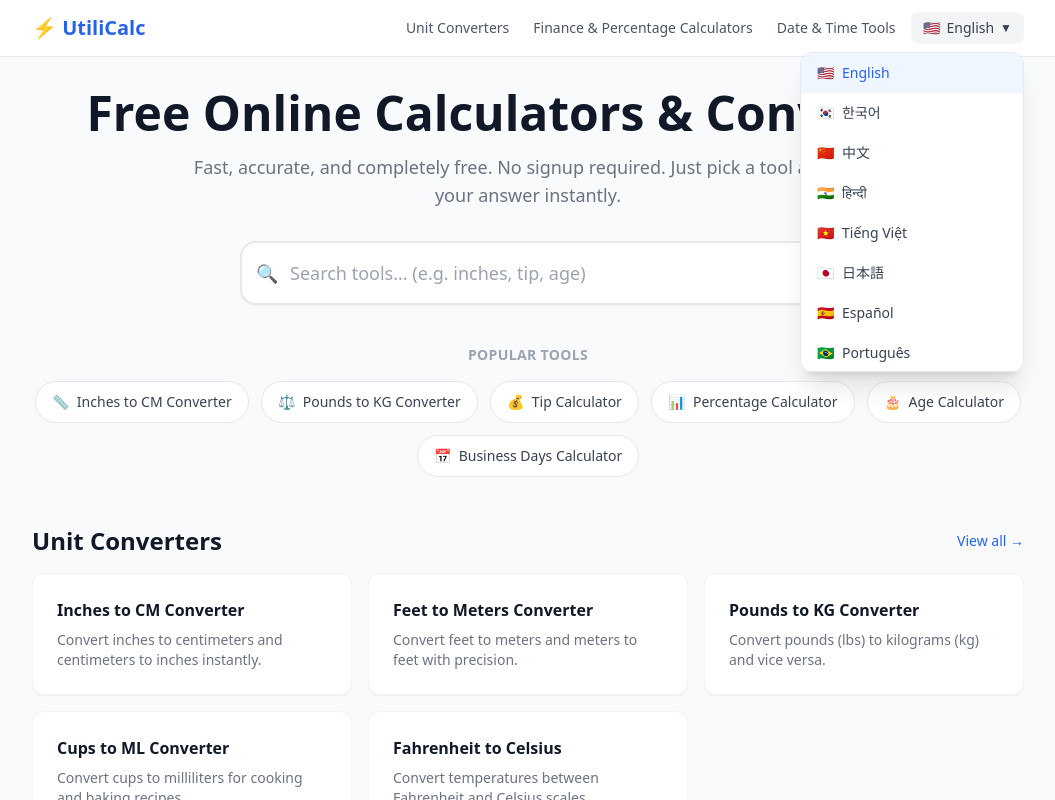
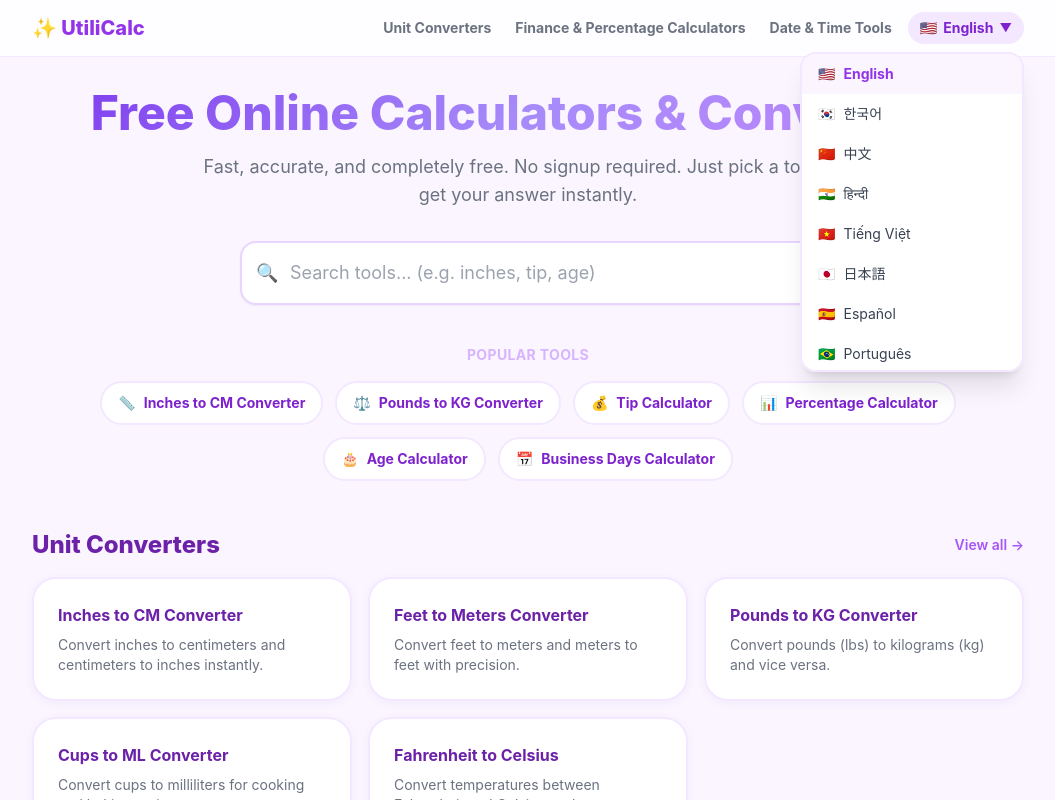
Before and after one commit to userlim/utilicalc, a Next.js app: page / in a window 1280 px wide. Both pictures are taken after a click on the button "Language". Shown: the top 800 px of the page, without its empty margins (112-1167 px from the left). Built offline with nearby package versions, Linux system fonts and the light colour scheme.

Commit message:
Add CSS effects: gradient buttons, glow, animations

```diff
--- a/src/app/globals.css
+++ b/src/app/globals.css
@@ -2,51 +2,164 @@
 @tailwind components;
 @tailwind utilities;
 
+@import url('https://fonts.googleapis.com/css2?family=Nunito:wght@400;600;700;800&display=swap');
+
 :root {
-  --primary: #2563eb;
-  --primary-dark: #1d4ed8;
-  --bg: #f8fafc;
+  --primary: #8b5cf6;
+  --primary-light: #a78bfa;
+  --primary-dark: #7c3aed;
+  --bg: #faf5ff;
   --card: #ffffff;
-  --text: #0f172a;
-  --text-muted: #64748b;
-  --border: #e2e8f0;
+  --text: #1e1b4b;
+  --text-muted: #6b7280;
+  --border: #e9d5ff;
 }
 
 body {
   color: var(--text);
   background: var(--bg);
+  font-family: 'Nunito', -apple-system, BlinkMacSystemFont, 'Segoe UI', Roboto, sans-serif;
 }
 
+/* ===== Input & Result ===== */
 .tool-input {
-  @apply w-full px-4 py-3 text-lg border border-gray-300 rounded-lg focus:outline-none focus:ring-2 focus:ring-blue-500 focus:border-transparent transition;
+  @apply w-full px-4 py-3 text-lg border-2 border-purple-200 rounded-2xl focus:outline-none focus:ring-2 focus:ring-purple-400 focus:border-transparent bg-white;
+  transition: all 0.3s ease;
+}
+
+.tool-input:focus {
+  transform: scale(1.01);
+  box-shadow: 0 0 0 4px rgba(139, 92, 246, 0.1);
 }
 
 .tool-result {
-  @apply text-3xl font-bold text-blue-600 text-center py-6;
+  @apply text-3xl font-extrabold text-purple-600 text-center py-6;
+  animation: fadeInUp 0.4s ease;
 }
 
+/* ===== Primary Button - Gradient + Glow ===== */
 .btn-primary {
-  @apply px-6 py-3 bg-blue-600 text-white font-semibold rounded-lg hover:bg-blue-700 transition active:scale-95;
+  @apply px-6 py-3 text-white font-bold rounded-2xl active:scale-95;
+  background: linear-gradient(135deg, #8b5cf6, #a78bfa, #c084fc);
+  background-size: 200% 200%;
+  box-shadow: 0 4px 15px rgba(139, 92, 246, 0.3);
+  transition: all 0.3s ease;
+  position: relative;
+  overflow: hidden;
 }
 
-.card {
-  @apply bg-white rounded-xl shadow-sm border border-gray-100 p-6 hover:shadow-md transition;
+.btn-primary:hover {
+  background-position: right center;
+  box-shadow: 0 6px 25px rgba(139, 92, 246, 0.45);
+  transform: translateY(-2px);
 }
 
-/* Mobile safe area for bottom nav */
+.btn-primary:active {
+  transform: scale(0.97) translateY(0);
+}
+
+/* Button shine effect */
+.btn-primary::after {
+  content: '';
+  position: absolute;
+  top: -50%;
+  left: -50%;
+  width: 200%;
+  height: 200%;
+  background: linear-gradient(
+    to right,
+    transparent 0%,
+    rgba(255, 255, 255, 0.2) 50%,
+    transparent 100%
+  );
+  transform: rotate(30deg) translateX(-100%);
+  transition: transform 0.6s ease;
+}
+
+.btn-primary:hover::after {
+  transform: rotate(30deg) translateX(100%);
+}
+
+/* ===== Card - Soft float ===== */
+.card {
+  @apply bg-white rounded-3xl border-2 border-purple-100 p-6;
+  box-shadow: 0 2px 8px rgba(139, 92, 246, 0.06);
+  transition: all 0.35s cubic-bezier(0.25, 0.46, 0.45, 0.94);
+}
+
+.card:hover {
+  transform: translateY(-4px);
+  box-shadow: 0 12px 28px rgba(139, 92, 246, 0.12);
+  border-color: #c4b5fd;
+}
+
+/* ===== Popular tool pills - bounce on hover ===== */
+.tool-pill {
+  @apply flex items-center gap-2 px-4 py-2.5 bg-white border-2 border-purple-100 rounded-full text-sm font-bold text-purple-700;
+  transition: all 0.3s ease;
+}
+
+.tool-pill:hover {
+  border-color: #a78bfa;
+  background: #f5f3ff;
+  transform: translateY(-3px);
+  box-shadow: 0 6px 16px rgba(139, 92, 246, 0.15);
+}
+
+.tool-pill:active {
+  transform: scale(0.96);
+}
+
+/* ===== Mobile safe area for bottom nav ===== */
 .safe-area-bottom {
   padding-bottom: env(safe-area-inset-bottom, 0px);
 }
 
-/* Smooth scroll */
+/* ===== Smooth scroll ===== */
 html {
   scroll-behavior: smooth;
 }
 
-/* Better tap targets on mobile */
+/* ===== Better tap targets on mobile ===== */
 @media (max-width: 768px) {
   .tool-input {
     @apply text-base py-4;
     font-size: 16px; /* prevents iOS zoom */
   }
 }
+
+/* ===== Cute selection color ===== */
+::selection {
+  background: #c4b5fd;
+  color: #1e1b4b;
+}
+
+/* ===== Animations ===== */
+@keyframes fadeInUp {
+  from {
+    opacity: 0;
+    transform: translateY(10px);
+  }
+  to {
+    opacity: 1;
+    transform: translateY(0);
+  }
+}
+
+@keyframes softPulse {
+  0%, 100% { transform: scale(1); }
+  50% { transform: scale(1.03); }
+}
+
+/* Hero title gradient text */
+.gradient-text {
+  background: linear-gradient(135deg, #7c3aed, #a78bfa, #c084fc);
+  -webkit-background-clip: text;
+  -webkit-text-fill-color: transparent;
+  background-clip: text;
+}
+
+/* Subtle page load animation */
+main {
+  animation: fadeInUp 0.5s ease;
+}
--- a/src/components/CategoryContent.tsx
+++ b/src/components/CategoryContent.tsx
@@ -12,12 +12,12 @@ export default function CategoryContent({ slug }: { slug: string }) {
 
   return (
     <>
-      <h1 className="text-3xl font-bold text-gray-900 mb-2">{t(cat.slug)}</h1>
+      <h1 className="text-3xl font-extrabold text-purple-800 mb-2">{t(cat.slug)}</h1>
       <p className="text-gray-500 mb-8">{cat.description}</p>
       <div className="grid grid-cols-1 sm:grid-cols-2 lg:grid-cols-3 gap-4">
         {catTools.map(tool => (
           <Link key={tool.slug} href={`/tools/${tool.slug}`} className="card group">
-            <h2 className="font-semibold text-gray-900 group-hover:text-blue-600 transition mb-2">
+            <h2 className="font-bold text-purple-800 group-hover:text-purple-500 transition mb-2">
               {t(tool.slug)}
             </h2>
             <p className="text-sm text-gray-500">{tool.description}</p>
--- a/src/components/CopyButton.tsx
+++ b/src/components/CopyButton.tsx
@@ -28,7 +28,7 @@ export default function CopyButton({ text }: { text: string }) {
   return (
     <button
       onClick={copy}
-      className="inline-flex items-center gap-1.5 px-3 py-1.5 text-sm bg-gray-100 hover:bg-gray-200 text-gray-700 rounded-lg transition active:scale-95"
+      className="inline-flex items-center gap-1.5 px-3 py-1.5 text-sm bg-purple-100 hover:bg-purple-200 text-purple-700 rounded-2xl transition active:scale-95 font-bold"
     >
       {copied ? (
         <>
--- a/src/components/Header.tsx
+++ b/src/components/Header.tsx
@@ -9,15 +9,15 @@ export default function Header() {
   const { t } = useLang()
 
   return (
-    <header className="bg-white border-b border-gray-200 sticky top-0 z-50">
+    <header className="bg-white/80 backdrop-blur-md border-b border-purple-100 sticky top-0 z-50">
       <div className="max-w-5xl mx-auto px-4 py-3 flex items-center justify-between">
-        <Link href="/" className="text-xl font-bold text-blue-600 hover:text-blue-700 transition">
-          ⚡ UtiliCalc
+        <Link href="/" className="text-xl font-extrabold text-purple-600 hover:text-purple-700 transition">
+          ✨ UtiliCalc
         </Link>
         <div className="flex items-center gap-4">
-          <nav className="hidden md:flex gap-6 text-sm font-medium text-gray-600">
+          <nav className="hidden md:flex gap-6 text-sm font-bold text-gray-500">
             {categories.map(cat => (
-              <Link key={cat.slug} href={`/category/${cat.slug}`} className="hover:text-blue-600 transition">
+              <Link key={cat.slug} href={`/category/${cat.slug}`} className="hover:text-purple-600 transition">
                 {t(cat.slug)}
               </Link>
             ))}
--- a/src/components/HomeContent.tsx
+++ b/src/components/HomeContent.tsx
@@ -13,7 +13,7 @@ export default function HomeContent() {
   return (
     <>
       <section className="text-center mb-8">
-        <h1 className="text-4xl md:text-5xl font-bold text-gray-900 mb-4">
+        <h1 className="text-4xl md:text-5xl font-extrabold mb-4 gradient-text">
           {t('heroTitle')}
         </h1>
         <p className="text-lg text-gray-500 max-w-2xl mx-auto mb-8">
@@ -30,15 +30,15 @@ export default function HomeContent() {
         return (
           <section key={cat.slug} className="mb-12">
             <div className="flex items-center justify-between mb-4">
-              <h2 className="text-2xl font-bold text-gray-900">{t(cat.slug)}</h2>
-              <Link href={`/category/${cat.slug}`} className="text-sm text-blue-600 hover:underline">
+              <h2 className="text-2xl font-extrabold text-purple-800">{t(cat.slug)}</h2>
+              <Link href={`/category/${cat.slug}`} className="text-sm text-purple-500 hover:text-purple-700 hover:underline font-semibold">
                 {t('viewAll')}
               </Link>
             </div>
             <div className="grid grid-cols-1 sm:grid-cols-2 lg:grid-cols-3 gap-4">
               {catTools.map(tool => (
                 <Link key={tool.slug} href={`/tools/${tool.slug}`} className="card group">
-                  <h3 className="font-semibold text-gray-900 group-hover:text-blue-600 transition mb-2">
+                  <h3 className="font-bold text-purple-800 group-hover:text-purple-500 transition mb-2">
                     {t(tool.slug)}
                   </h3>
                   <p className="text-sm text-gray-500">{tool.description}</p>
@@ -49,8 +49,8 @@ export default function HomeContent() {
         )
       })}
 
-      <section className="mt-16 prose prose-gray max-w-none">
-        <h2>{t('whyUse')}</h2>
+      <section className="mt-16 prose prose-purple max-w-none">
+        <h2 className="text-purple-800">{t('whyUse')}</h2>
         <p>{t('whyText1')}</p>
         <p>{t('whyText2')}</p>
       </section>
--- a/src/components/LanguageSwitcher.tsx
+++ b/src/components/LanguageSwitcher.tsx
@@ -23,7 +23,7 @@ export default function LanguageSwitcher() {
     <div ref={ref} className="relative">
       <button
         onClick={() => setOpen(!open)}
-        className="flex items-center gap-1.5 px-3 py-1.5 text-sm bg-gray-100 hover:bg-gray-200 rounded-lg transition text-gray-700"
+        className="flex items-center gap-1.5 px-3 py-1.5 text-sm bg-purple-100 hover:bg-purple-200 rounded-2xl transition text-purple-700 font-bold"
         aria-label={t('language')}
       >
         <span>{current?.flag}</span>
@@ -32,13 +32,13 @@ export default function LanguageSwitcher() {
       </button>
 
       {open && (
-        <div className="absolute right-0 top-full mt-2 bg-white border border-gray-200 rounded-xl shadow-xl z-50 w-56 max-h-80 overflow-y-auto">
+        <div className="absolute right-0 top-full mt-2 bg-white border-2 border-purple-100 rounded-2xl shadow-xl z-50 w-56 max-h-80 overflow-y-auto">
           {LANGUAGES.map(l => (
             <button
               key={l.code}
               onClick={() => { setLang(l.code); setOpen(false) }}
-              className={`w-full text-left px-4 py-2.5 text-sm flex items-center gap-2 hover:bg-blue-50 transition ${
-                lang === l.code ? 'bg-blue-50 text-blue-600 font-medium' : 'text-gray-700'
+              className={`w-full text-left px-4 py-2.5 text-sm flex items-center gap-2 hover:bg-purple-50 transition ${
+                lang === l.code ? 'bg-purple-50 text-purple-600 font-bold' : 'text-gray-700'
               }`}
             >
               <span>{l.flag}</span>
--- a/src/components/PopularTools.tsx
+++ b/src/components/PopularTools.tsx
@@ -17,7 +17,7 @@ export default function PopularTools() {
 
   return (
     <section className="mb-12">
-      <h2 className="text-sm font-semibold text-gray-400 uppercase tracking-wide mb-4 text-center">
+      <h2 className="text-sm font-bold text-purple-300 uppercase tracking-wide mb-4 text-center">
         {t('popularTools')}
       </h2>
       <div className="flex flex-wrap justify-center gap-3">
@@ -25,7 +25,7 @@ export default function PopularTools() {
           <Link
             key={p.slug}
             href={`/tools/${p.slug}`}
-            className="flex items-center gap-2 px-4 py-2.5 bg-white border border-gray-200 rounded-full hover:border-blue-400 hover:bg-blue-50 hover:shadow-sm transition text-sm font-medium text-gray-700"
+            className="tool-pill"
           >
             <span>{p.icon}</span>
             {t(p.slug)}
--- a/src/components/SearchBar.tsx
+++ b/src/components/SearchBar.tsx
@@ -37,27 +37,27 @@ export default function SearchBar() {
   return (
     <div ref={ref} className="relative w-full max-w-xl mx-auto mb-10">
       <div className="relative">
-        <span className="absolute left-4 top-1/2 -translate-y-1/2 text-gray-400 text-lg">&#128269;</span>
+        <span className="absolute left-4 top-1/2 -translate-y-1/2 text-purple-300 text-lg">&#128269;</span>
         <input
           type="text"
           placeholder={tr('searchPlaceholder')}
           value={query}
           onChange={e => { setQuery(e.target.value); setOpen(true) }}
           onFocus={() => setOpen(true)}
-          className="w-full pl-12 pr-4 py-4 text-lg border-2 border-gray-200 rounded-2xl focus:outline-none focus:border-blue-500 focus:ring-2 focus:ring-blue-100 transition bg-white shadow-sm"
+          className="w-full pl-12 pr-4 py-4 text-lg border-2 border-purple-200 rounded-2xl focus:outline-none focus:border-purple-500 focus:ring-2 focus:ring-purple-100 transition bg-white shadow-sm"
         />
       </div>
       {open && filtered.length > 0 && (
-        <div className="absolute top-full left-0 right-0 mt-2 bg-white border border-gray-200 rounded-xl shadow-xl z-50 max-h-80 overflow-y-auto">
+        <div className="absolute top-full left-0 right-0 mt-2 bg-white border-2 border-purple-100 rounded-2xl shadow-xl z-50 max-h-80 overflow-y-auto">
           {filtered.map(tool => (
             <button
               key={tool.slug}
               onClick={() => go(tool.slug)}
-              className="w-full text-left px-5 py-3 hover:bg-blue-50 transition flex items-center gap-3 border-b border-gray-50 last:border-b-0"
+              className="w-full text-left px-5 py-3 hover:bg-purple-50 transition flex items-center gap-3 border-b border-purple-50 last:border-b-0"
             >
-              <span className="text-blue-500 text-lg">&#9654;</span>
+              <span className="text-purple-400 text-lg">&#9654;</span>
               <div>
-                <div className="font-medium text-gray-900">{tr(tool.slug)}</div>
+                <div className="font-bold text-purple-800">{tr(tool.slug)}</div>
                 <div className="text-xs text-gray-400">{tr(tool.categorySlug)}</div>
               </div>
             </button>
@@ -65,7 +65,7 @@ export default function SearchBar() {
         </div>
       )}
       {open && query.trim() && filtered.length === 0 && (
-        <div className="absolute top-full left-0 right-0 mt-2 bg-white border border-gray-200 rounded-xl shadow-xl z-50 p-4 text-center text-gray-400">
+        <div className="absolute top-full left-0 right-0 mt-2 bg-white border-2 border-purple-100 rounded-2xl shadow-xl z-50 p-4 text-center text-gray-400">
           {tr('noResults')} &quot;{query}&quot;
         </div>
       )}
```
Also changed, not shown: src/components/Footer.tsx (+4 -4 lines), src/components/MobileNav.tsx (+4 -4 lines), src/components/RecentTools.tsx (+4 -4 lines), src/components/ToolLayout.tsx (+12 -12 lines).
